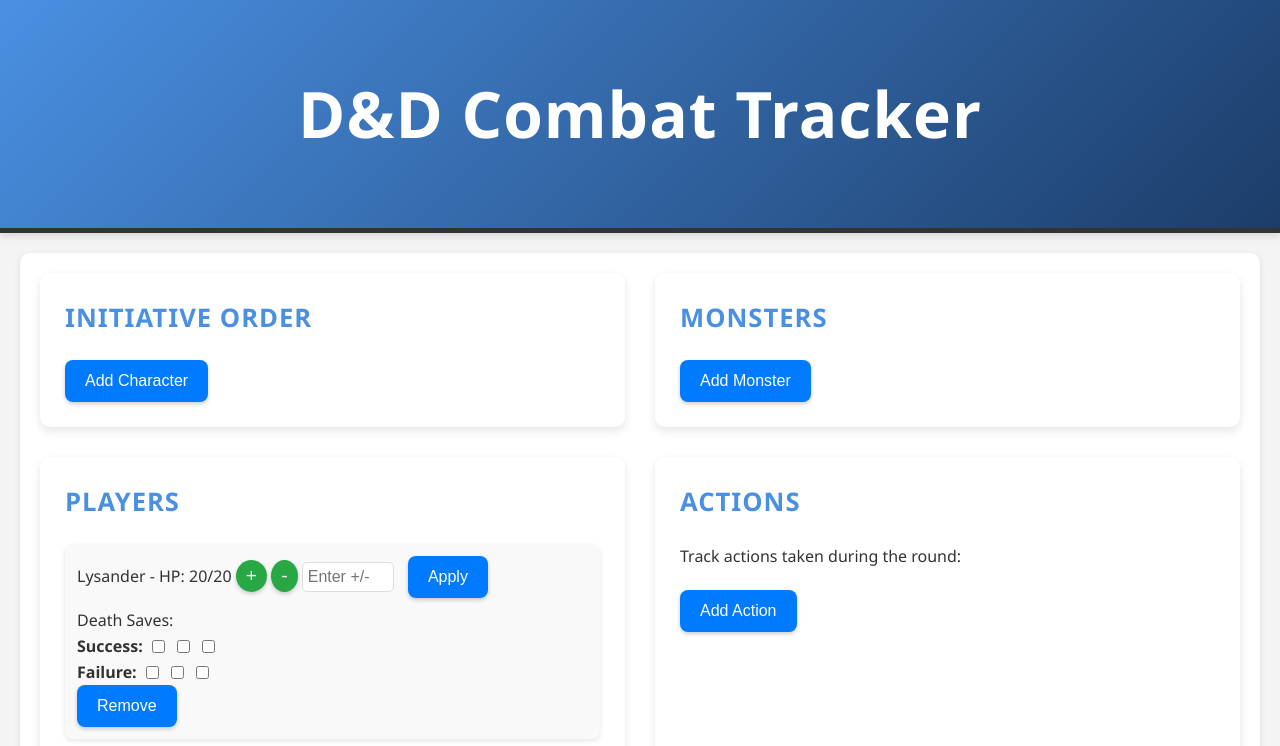
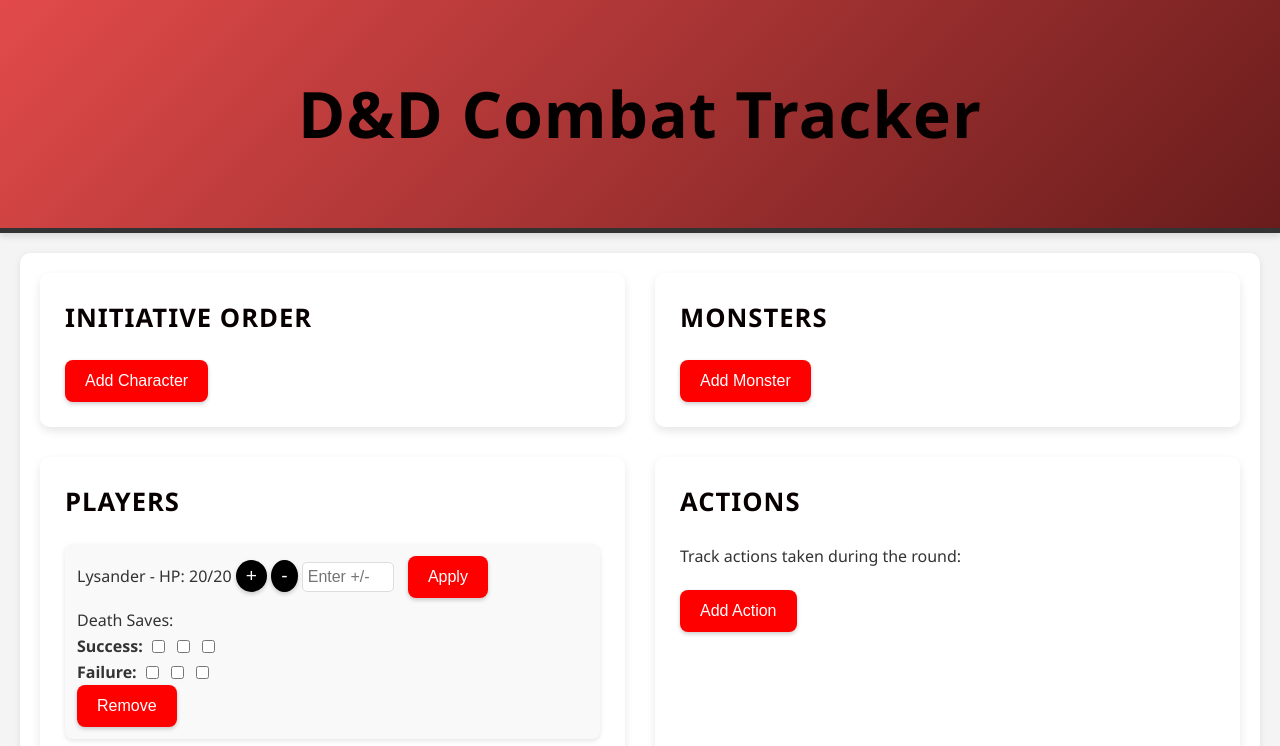
Before and after one commit to ClaytonSeabaughGH/DND-Combat-Controller, a plain HTML site: page DNDCombat.html in a window 1280 px wide. Shown: the top 746 px of the page. Drawn offline with Linux system fonts and the light colour scheme.

Commit message:
Changed Colors and styling of app

```diff
--- a/dnd_combat.css
+++ b/dnd_combat.css
@@ -11,8 +11,8 @@
 
 /* Header Styling */
 header {
-    background: linear-gradient(135deg, #4a90e2, #1c3d69);
-    color: #fff;
+    background: linear-gradient(135deg, #e24a4a, #691c1c);
+    color: #050000;
     padding: 20px;
     text-align: center;
     border-bottom: 5px solid #333;
@@ -20,6 +20,7 @@
     font-size: 2rem;
     letter-spacing: 1px;
 }
+
 
 /* Main Content Area */
 main {
@@ -55,7 +56,7 @@
     margin-top: 0;
     font-size: 1.6rem;
     font-weight: 600;
-    color: #4a90e2;
+    color: #080000;
     text-transform: uppercase;
     letter-spacing: 1px;
 }
@@ -97,7 +98,7 @@
 
 /* Button Styling */
 button {
-    background-color: #007BFF;
+    background-color: #ff0000;
     color: white;
     border: none;
     padding: 12px 20px;
@@ -109,7 +110,7 @@
 }
 
 button:hover {
-    background-color: #0056b3;
+    background-color: #b30000;
     transform: scale(1.05);
 }
 
@@ -129,7 +130,7 @@
 }
 
 input[type="number"].hp-input:focus {
-    border-color: #007BFF;
+    border-color: #ff0000;
     outline: none;
 }
 
@@ -140,7 +141,7 @@
 
 /* Add some extra styles for character HP adjustments */
 button.increase-hp, button.decrease-hp {
-    background-color: #28a745;
+    background-color: #000000;
     color: white;
     padding: 5px 10px;
     border-radius: 50%;
```
